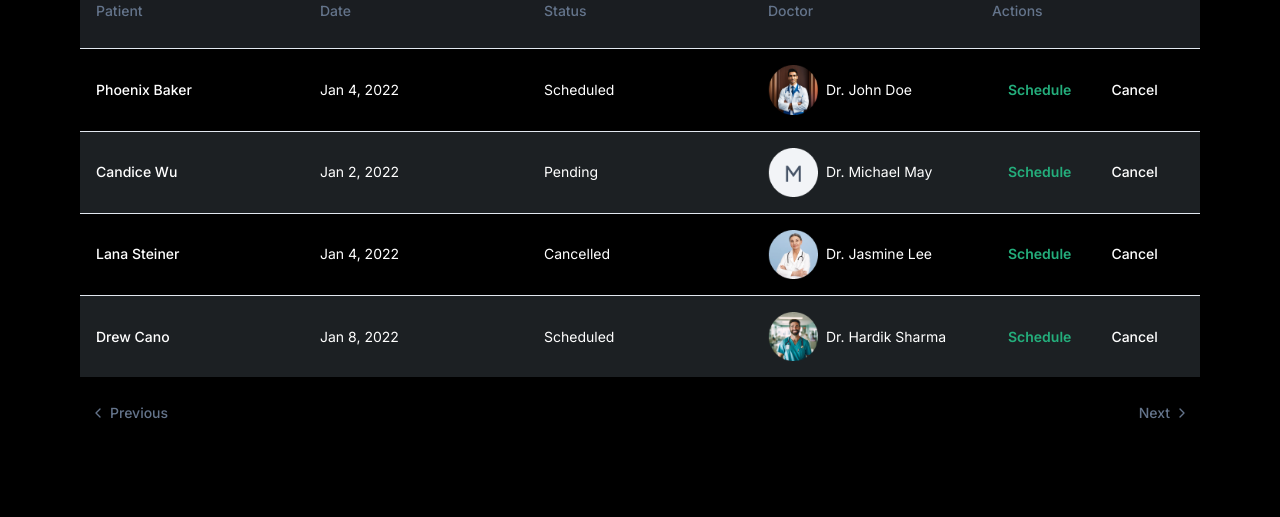
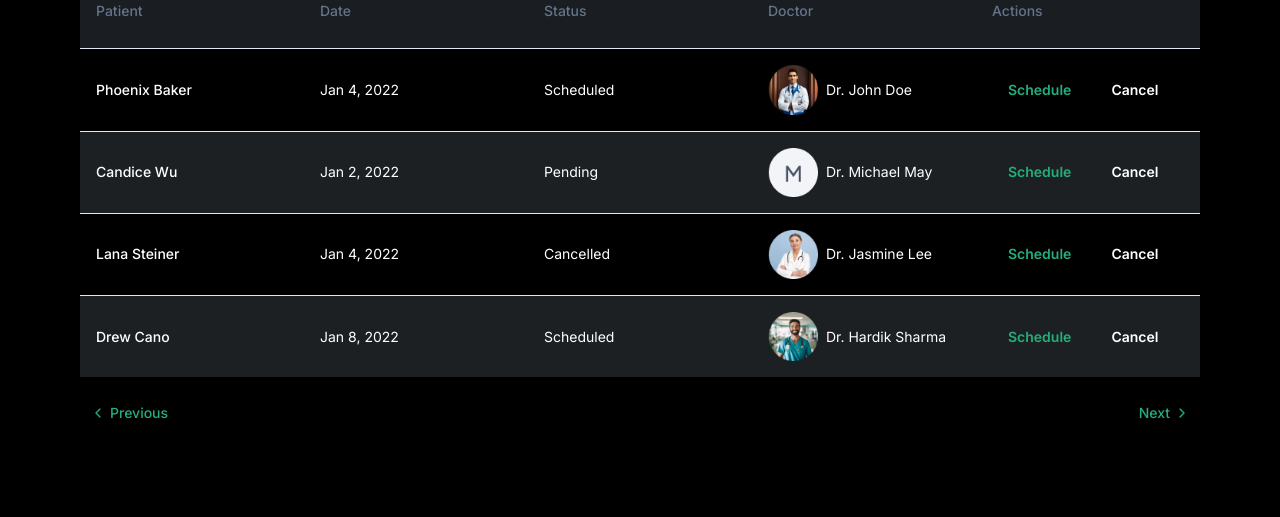
Before and after one commit to AliAsgharGill/Health-Care-System, a Next.js app: page /dashboard in a window 1280 px wide. Shown: the part 654-1171 px from the top of the page. Built offline with nearby package versions, Linux system fonts and the light colour scheme.

Commit message:
Dialog box added on both action buttons dashboard

```diff
--- a/package.json
+++ b/package.json
@@ -21,6 +21,7 @@
     "@types/react-select": "^5.0.1",
     "axios": "^1.7.2",
     "class-variance-authority": "^0.7.0",
+    "classnames": "^2.5.1",
     "clsx": "^2.1.1",
     "date-fns": "^3.6.0",
     "input-otp": "^1.2.4",
@@ -35,6 +36,7 @@
     "zod": "^3.23.8"
   },
   "devDependencies": {
+    "@types/classnames": "^2.3.1",
     "@types/node": "^20",
     "@types/react": "^18",
     "@types/react-dom": "^18",
--- /dev/null
+++ b/public/assets/data/appointments.ts
@@ -0,0 +1,72 @@
+export const appointments = [
+    {
+      id: 1,
+      name: "Phoenix Baker",
+      date: "Jan 4, 2022",
+      status: "Scheduled",
+      doctor: {
+        name: "Dr. John Doe",
+        image: "/assets/images/drAlex.png",
+      },
+      actions: {
+        schedule: "Schedule",
+        cancel: "Cancel",
+      },
+    },
+    {
+      id: 2,
+      name: "Candice Wu",
+      date: "Jan 2, 2022",
+      status: "Pending",
+      doctor: {
+        name: "Dr. Michael May",
+        image: "/assets/images/drMichael.png",
+      },
+      actions: {
+        schedule: "Schedule",
+        cancel: "Cancel",
+      },
+    },
+    {
+      id: 3,
+      name: "Lana Steiner",
+      date: "Jan 4, 2022",
+      status: "Cancelled",
+      doctor: {
+        name: "Dr. Jasmine Lee",
+        image: "/assets/images/drJasmine.png",
+      },
+      actions: {
+        schedule: "Schedule",
+        cancel: "Cancel",
+      },
+    },
+    {
+      id: 4,
+      name: "Drew Cano",
+      date: "Jan 8, 2022",
+      status: "Scheduled",
+      doctor: {
+        name: "Dr. Hardik Sharma",
+        image: "/assets/images/drHardik.png",
+      },
+      actions: {
+        schedule: "Schedule",
+        cancel: "Cancel",
+      },
+    },
+    {
+      id: 5,
+      name: "Natali Craig",
+      date: "Jan 6, 2022",
+      status: "Pending",
+      doctor: {
+        name: "Dr. Alyana Cruz",
+        image: "/assets/images/drAlyana.png",
+      },
+      actions: {
+        schedule: "Schedule",
+        cancel: "Cancel",
+      },
+    },
+  ];
--- a/src/app/layout.tsx
+++ b/src/app/layout.tsx
@@ -4,6 +4,7 @@ import { Inter as FontSans } from "next/font/google";
 import { Toaster } from "@/components/ui/toaster";
 import "./globals.css";
 import { cn } from "@/lib/utils";
+import Dialog from "@/components/dialog/page";
 
 const fontSans = FontSans({
   subsets: ["latin"],
@@ -35,6 +36,7 @@ export default function RootLayout({
       >
         {children}
         <Toaster />
+        <Dialog />
       </body>
     </html>
   );
--- a/src/components/dashoardTable/page.tsx
+++ b/src/components/dashoardTable/page.tsx
@@ -18,78 +18,22 @@ import {
 } from "@/components/ui/table";
 import Image from "next/image";
 import { Button } from "../ui/button";
-
-const appointments = [
-  {
-    name: "Phoenix Baker",
-    date: "Jan 4, 2022",
-    status: "Scheduled",
-    doctor: {
-      name: "Dr. John Doe",
-      image: "/assets/images/drAlex.png",
-    },
-    actions: {
-      schedule: "Schedule",
-      cancel: "Cancel",
-    },
-  },
-  {
-    name: "Candice Wu",
-    date: "Jan 2, 2022",
-    status: "Pending",
-    doctor: {
-      name: "Dr. Michael May",
-      image: "/assets/images/drMichael.png",
-    },
-    actions: {
-      schedule: "Schedule",
-      cancel: "Cancel",
-    },
-  },
-  {
-    name: "Lana Steiner",
-    date: "Jan 4, 2022",
-    status: "Cancelled",
-    doctor: {
-      name: "Dr. Jasmine Lee",
-      image: "/assets/images/drJasmine.png",
-    },
-    actions: {
-      schedule: "Schedule",
-      cancel: "Cancel",
-    },
-  },
-  {
-    name: "Drew Cano",
-    date: "Jan 8, 2022",
-    status: "Scheduled",
-    doctor: {
-      name: "Dr. Hardik Sharma",
-      image: "/assets/images/drHardik.png",
-    },
-    actions: {
-      schedule: "Schedule",
-      cancel: "Cancel",
-    },
-  },
-  {
-    name: "Natali Craig",
-    date: "Jan 6, 2022",
-    status: "Pending",
-    doctor: {
-      name: "Dr. Alyana Cruz",
-      image: "/assets/images/drAlyana.png",
-    },
-    actions: {
-      schedule: "Schedule",
-      cancel: "Cancel",
-    },
-  },
-];
+import {
+  Dialog,
+  DialogContent,
+  DialogDescription,
+  DialogHeader,
+  DialogTitle,
+  DialogTrigger,
+} from "@/components/ui/dialog";
+import { appointments } from "../../../public/assets/data/appointments";
 
 const rowsPerPage = 4;
 
 export function DashboardTable() {
+  const [currentScheduleId, setCurrentScheduleId] = useState<number | null>(
+    null
+  );
   const [currentPage, setCurrentPage] = useState(1);
 
   const totalPages = Math.ceil(appointments.length / rowsPerPage);
@@ -111,13 +55,23 @@ export function DashboardTable() {
     currentPage * rowsPerPage
   );
 
+  const handleSchedule = (id: number) => {
+    setCurrentScheduleId(id);
+  };
+
+  const closeDialog = () => {
+    setCurrentScheduleId(null);
+  };
+
   return (
+    <>
       <Table className="text-white w-full">
         <TableCaption className="w-full">
           <Pagination>
             <PaginationContent className="w-full flex justify-between items-center">
               <PaginationItem>
                 <PaginationPrevious
+                  className="text-[#24AE7C]"
                   onClick={handlePreviousPage}
                   href="#"
                   disabled={currentPage === 1}
@@ -126,6 +80,7 @@ export function DashboardTable() {
 
               <PaginationItem>
                 <PaginationNext
+                  className="text-[#24AE7C]"
                   onClick={handleNextPage}
                   href="#"
                   disabled={currentPage === totalPages}
@@ -144,9 +99,9 @@ export function DashboardTable() {
           </TableRow>
         </TableHeader>
         <TableBody>
-        {currentData.map((appointment, index) => (
+          {currentData.map((appointment) => (
             <TableRow
-            key={index}
+              key={appointment.id}
               className="even:bg-[#1C2023] flex items-center justify-between w-full"
             >
               <TableCell className="font-medium flex-1">
@@ -164,17 +119,55 @@ export function DashboardTable() {
                 <span className="ml-2">{appointment.doctor.name}</span>
               </TableCell>
               <TableCell className="flex-1">
+                <Dialog>
+                  <DialogTrigger asChild>
                     <Button
                       variant="ghost"
                       className="font-semibold mr-2 text-[#24AE7C]"
+                      onClick={() => handleSchedule(appointment.id)}
                     >
                       {appointment.actions.schedule}
                     </Button>
-              <Button variant="ghost">{appointment.actions.cancel}</Button>
+                  </DialogTrigger>
+                  {currentScheduleId === appointment.id && (
+                    <DialogContent onClose={closeDialog}>
+                      <DialogHeader>
+                        <DialogTitle>Schedule Appointment</DialogTitle>
+                        <DialogDescription>
+                          Schedule appointment for {appointment.name} with{" "}
+                          {appointment.doctor.name}.
+                        </DialogDescription>
+                      </DialogHeader>
+                    </DialogContent>
+                  )}
+                </Dialog>
+                <Dialog>
+                  <DialogTrigger asChild>
+                    <Button
+                      variant="ghost"
+                      className="font-semibold"
+                      onClick={() => handleSchedule(appointment.id)}
+                    >
+                      {appointment.actions.cancel}
+                    </Button>
+                  </DialogTrigger>
+                  {currentScheduleId === appointment.id && (
+                    <DialogContent onClose={closeDialog}>
+                      <DialogHeader>
+                        <DialogTitle>Schedule Appointment</DialogTitle>
+                        <DialogDescription>
+                          Schedule appointment for {appointment.name} with{" "}
+                          {appointment.doctor.name}.
+                        </DialogDescription>
+                      </DialogHeader>
+                    </DialogContent>
+                  )}
+                </Dialog>
               </TableCell>
             </TableRow>
           ))}
         </TableBody>
       </Table>
+    </>
   );
 }
--- /dev/null
+++ b/src/components/dialog/page.tsx
@@ -0,0 +1,38 @@
+import React from "react";
+import {
+  Dialog as ShadCNDialog,
+  DialogContent as ShadCNDialogContent,
+  DialogDescription as ShadCNDialogDescription,
+  DialogHeader as ShadCNDialogHeader,
+  DialogTitle as ShadCNDialogTitle,
+  DialogTrigger as ShadCNDialogTrigger,
+} from "@/components/ui/dialog";
+import classNames from "classnames";
+
+export const Dialog: React.FC = () => {
+  return (
+    <ShadCNDialog>
+      <ShadCNDialogTrigger asChild>
+        <button className="btn btn-primary">Open Dialog</button>
+      </ShadCNDialogTrigger>
+      <ShadCNDialogContent
+        className={classNames(
+          "p-6 bg-white rounded-lg shadow-md",
+          "max-w-lg mx-auto my-8"
+        )}
+      >
+        <ShadCNDialogHeader>
+          <ShadCNDialogTitle className="text-lg font-semibold">
+            Are you absolutely sure?
+          </ShadCNDialogTitle>
+          <ShadCNDialogDescription className="mt-2 text-sm text-gray-600">
+            This action cannot be undone. This will permanently delete your
+            account and remove your data from our servers.
+          </ShadCNDialogDescription>
+        </ShadCNDialogHeader>
+      </ShadCNDialogContent>
+    </ShadCNDialog>
+  );
+};
+
+export default Dialog;
--- a/src/components/otpForm/page.tsx
+++ b/src/components/otpForm/page.tsx
@@ -24,7 +24,6 @@ import {
   FormMessage,
 } from "../ui/form";
 
-import { REGEXP_ONLY_DIGITS_AND_CHARS } from "input-otp";
 import { OtpFormValues } from "../../types/otpFormTypes";
 import { OtpSchema } from "@/schemas/otpSchema";
 import { zodResolver } from "@hookform/resolvers/zod";
```
Also changed, not shown: 1 other file (tests, documents, lock files or other folders). Lines whose indentation alone changed are shown as unchanged.
